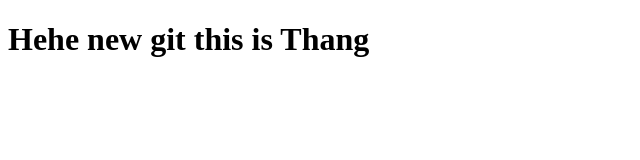
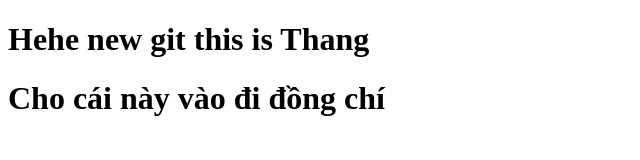
Before and after one commit to khoamak246/gitTeamPractice, a plain HTML site: page index.html in a window 1280 px wide. Shown: the whole page, without its empty margins (0-640 px from the left). Drawn offline with Linux system fonts and the light colour scheme.

Commit message:
Cho cái này vào đê

```diff
--- a/index.html
+++ b/index.html
@@ -7,5 +7,6 @@
   </head>
   <body>
     <h1>Hehe new git this is Thang</h1>
+    <h1>Cho cái này vào đi đồng chí </h1>
   </body>
 </html>
```
